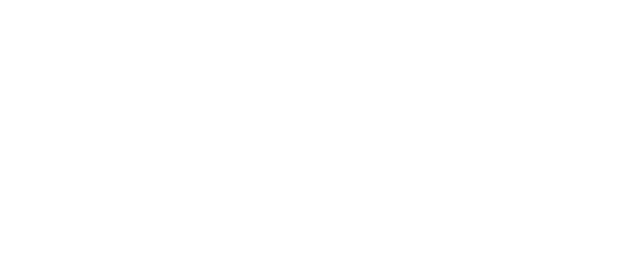
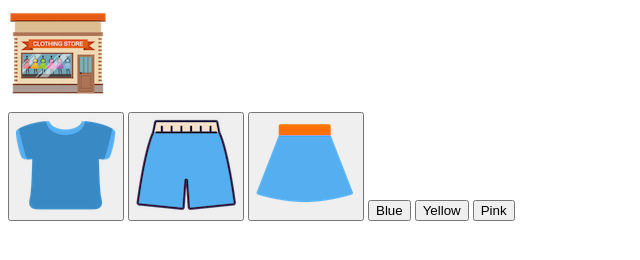
Before and after one commit to jade0819/MiniGame-shopping, a plain HTML site: page index.html in a window 1280 px wide. Shown: the whole page, without its empty margins (0-640 px from the left). Drawn offline with Linux system fonts and the light colour scheme.

Commit message:
HTML: 구조 잡기

```diff
--- a/index.html
+++ b/index.html
@@ -7,5 +7,51 @@
     <link rel="stylesheet" href="style.css" />
     <script src="src/main.js" defer></script>
   </head>
-  <body></body>
+  <body>
+    <!-- Logo -->
+    <img src="img/logo.png" alt="Logo" class="logo" />
+
+    <!-- Button -->
+    <div class="buttons">
+      <button class="btn">
+        <img
+          src="img/blue_t.png"
+          alt="tshirt"
+          class="imgBtn"
+          data-key="type"
+          data-value="tshirt"
+        />
+      </button>
+      <button class="btn">
+        <img
+          src="img/blue_p.png"
+          alt="pants"
+          class="imgBtn"
+          data-key="type"
+          data-value="pants"
+        />
+      </button>
+      <button class="btn">
+        <img
+          src="img/blue_s.png"
+          alt="skirt"
+          class="imgBtn"
+          data-key="type"
+          data-value="skirt"
+        />
+      </button>
+      <button class="btn colorBtn blue" data-key="color" data-value="blue">
+        Blue
+      </button>
+      <button class="btn colorBtn yellow" data-key="color" data-value="yellow">
+        Yellow
+      </button>
+      <button class="btn colorBtn pink" data-key="color" data-value="pink">
+        Pink
+      </button>
+    </div>
+
+    <!-- Items -->
+    <ul class="items"></ul>
+  </body>
 </html>
```
